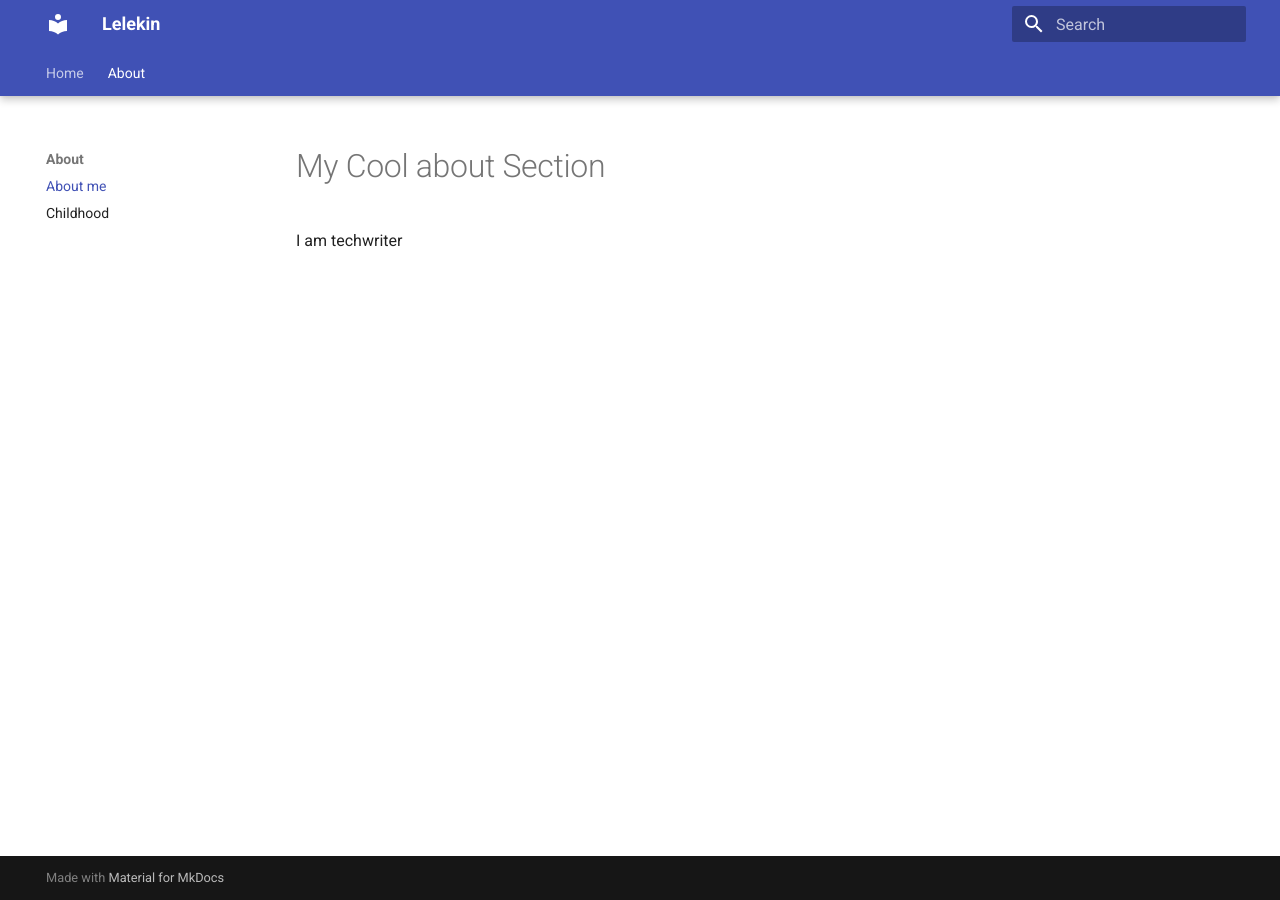
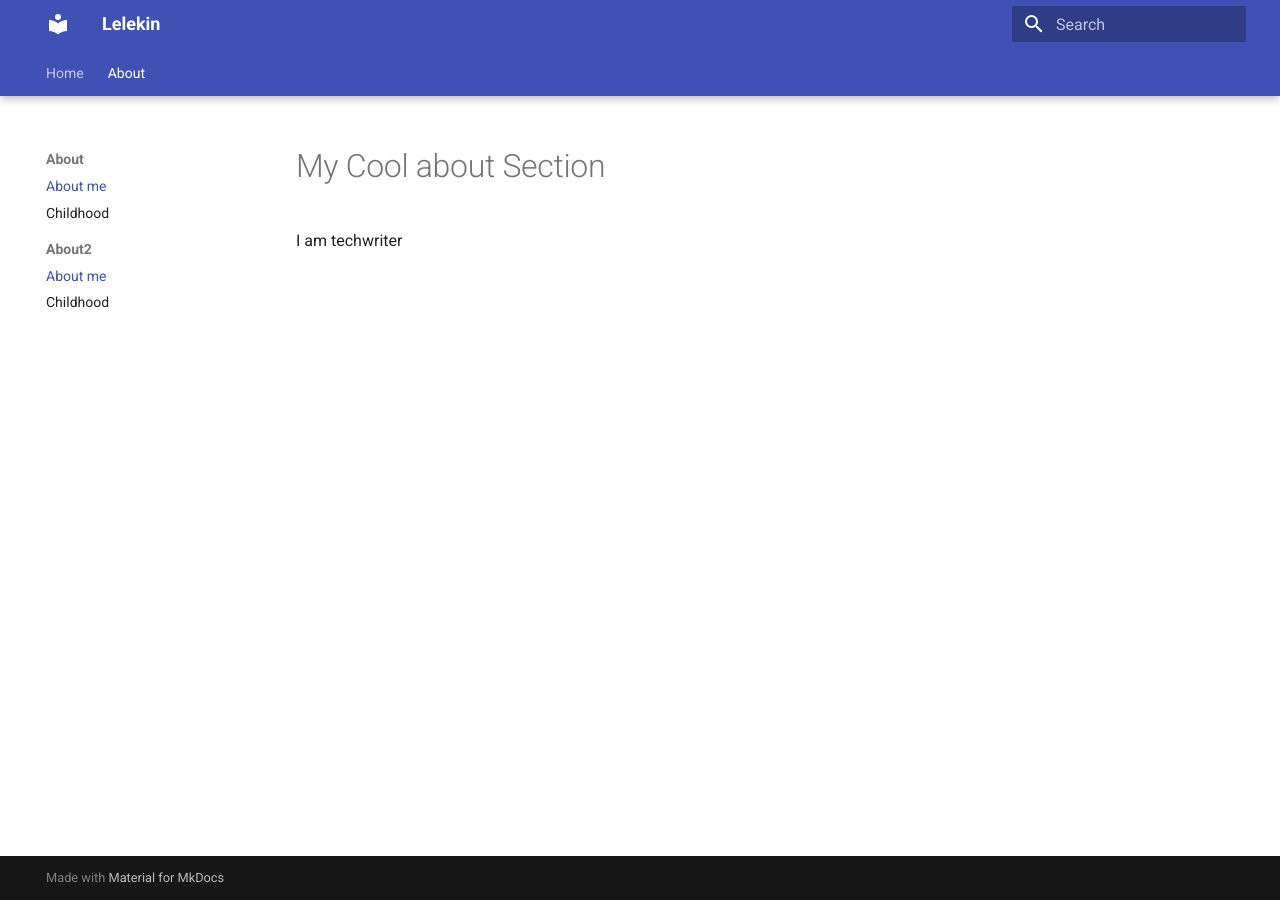
Before and after one commit to lelekinkirill96/mkdocs_portfolio, an MkDocs documentation site: the page built from docs/about/about.md, in a window 1280 px wide. Built offline with MkDocs 1.6.1 and Material for MkDocs 9.7.7, drawn with Linux system fonts in a browser that asks for light colours.

Commit message:
Navigation

```diff
--- a/mkdocs.yml
+++ b/mkdocs.yml
@@ -23,3 +23,6 @@ nav:
   - About:
     - About me: about/about.md
     - Childhood: about/Childhood.md
+    - About2:
+      - About me: about/about.md
+      - Childhood: about/Childhood.md
```
